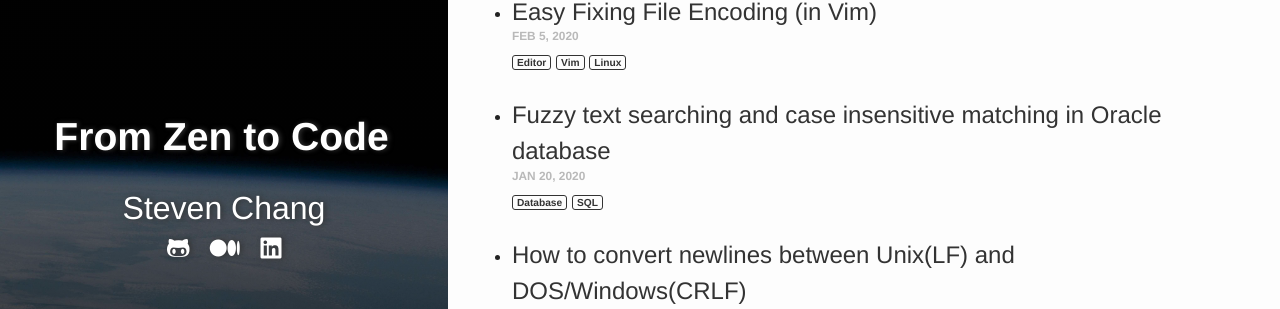
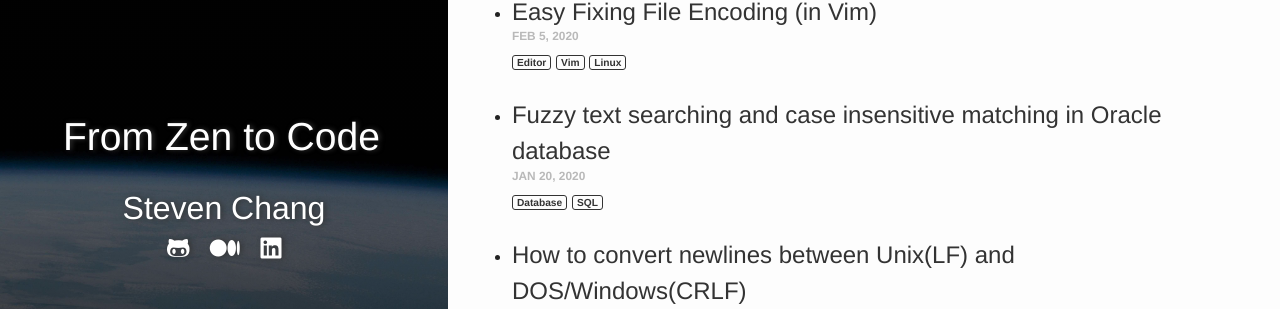
Before and after one commit to stevencch99/stevencch99.github.io, a Jekyll site: the page built from index.md, in a window 1280 px wide. Shown: the part 439-748 px from the top of the page. Built offline with Jekyll 4.4.1, drawn with Linux system fonts in a browser that asks for light colours; nearby versions of some CDN libraries; comment, search, counter and statistics services are not loaded.

Commit message:
Adjust font weight of aside and title.

```diff
--- a/_includes/aside.html
+++ b/_includes/aside.html
@@ -11,10 +11,10 @@
           {% if page.tags %}
             {% for tag in page.tags %}
               <!-- <a href="{{ site.baseurl }}/posts/#{{ tag | downcase }}">{{ tag | downcase }}</a> -->
-              <a href="{{ site.baseurl }}/posts/#{{ tag | capitalize }}">{{ tag | upcase }}</a>
+              <a href="{{ site.baseurl }}/posts/#{{ tag | capitalize }}" class="aside__landing">{{ tag | upcase }}</a>
             {% endfor %}
           {% elsif page.title %}
-            {{ page.title }}
+            <span class="aside__landing">{{ page.title }}</span>
           {% else %}
             <a href="{{ site.baseurl }}" class="aside__landing">From Zen to Code</a>
             <!-- <br/> -->
--- a/_includes/head.html
+++ b/_includes/head.html
@@ -12,8 +12,6 @@
   <!-- My fontawesome kit -->
   <script src="https://kit.fontawesome.com/407285a06c.js" crossorigin="anonymous"></script>
 
-  <!-- FIXME - adjust font import -->
-  <link href='https://fonts.googleapis.com/css?family=PT+Serif:400,400italic,700|Roboto+Condensed:700&subset=latin' rel='stylesheet' type='text/css'>
   <link rel="stylesheet" href="{{ '/assets/css/main.css' | relative_url }}">
 
   <meta property="og:url" content="{{ page.url | absolute_url }}">
--- a/assets/_sass/_layout.scss
+++ b/assets/_sass/_layout.scss
@@ -106,8 +106,6 @@ a {
   top: 0;
   border-bottom: 1px solid #ddd;
 }
-
-
 
 /*
 * Header Navigation
@@ -218,10 +216,15 @@ a {
 }
 
 .aside{
+  &__landing {
+    font-weight: 400;
+  }
+
   &__text--title {
     display: inline-block;
     color: #fff;
     font-size: 32px;
+    font-weight: 200;
     text-decoration: none;
     margin-bottom: 4px;
   }
--- a/assets/_sass/_variables.scss
+++ b/assets/_sass/_variables.scss
@@ -11,5 +11,5 @@ $post-margin-left: 38%;
 $img: "../img";
 $js: "../js";
 $font: "../font";
-$font-setting: "Helvetica Neue",Helvetica,Arial,Verdana,sans-serif;
-$font-setting__body: normal 17px/1.5 "Helvetica Neue", "Helvetica", Arial, 'Noto Sans TC', sans-serif;
+$font-setting: 'Helvetica Neue', Helvetica, 'Noto Sans TC', Arial, Verdana, sans-serif;
+$font-setting__body: normal 17px/1.5 'Helvetica Neue', 'Helvetica', Arial, 'Noto Sans TC', sans-serif;
```
Also changed, not shown: assets/_sass/_base.scss (+0 -20 lines).
